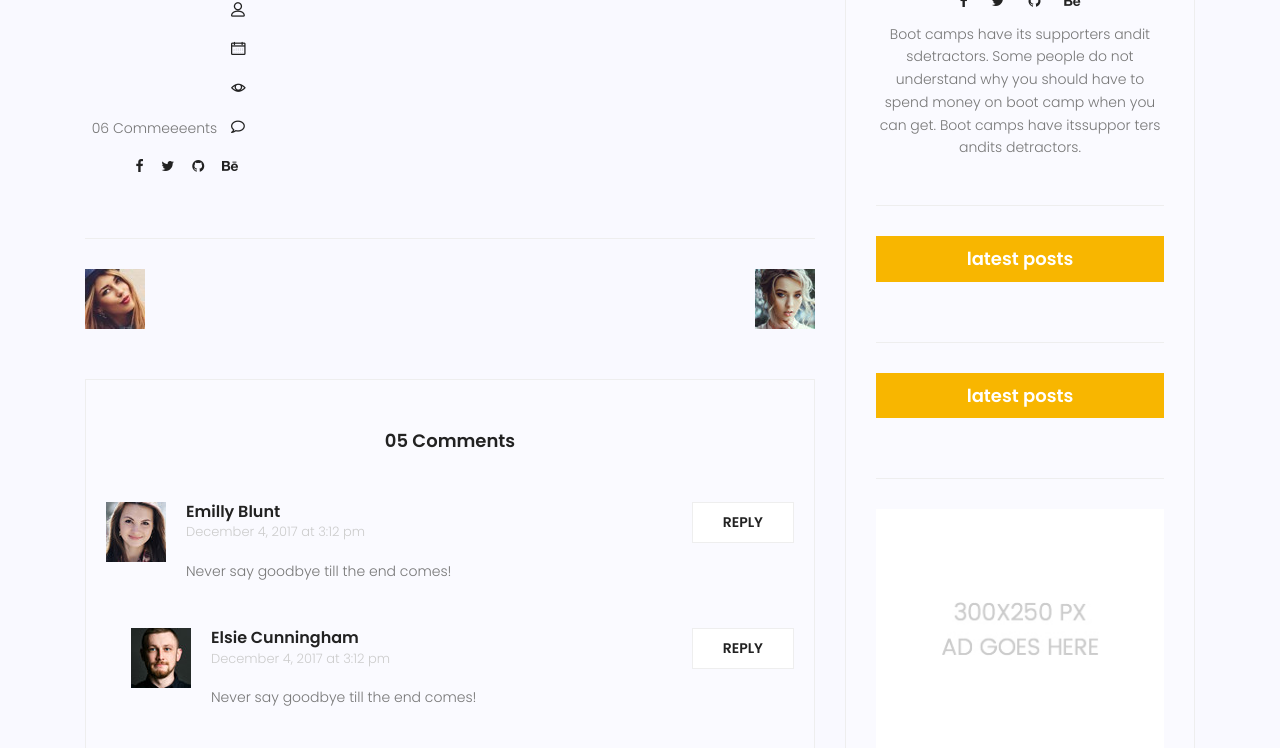
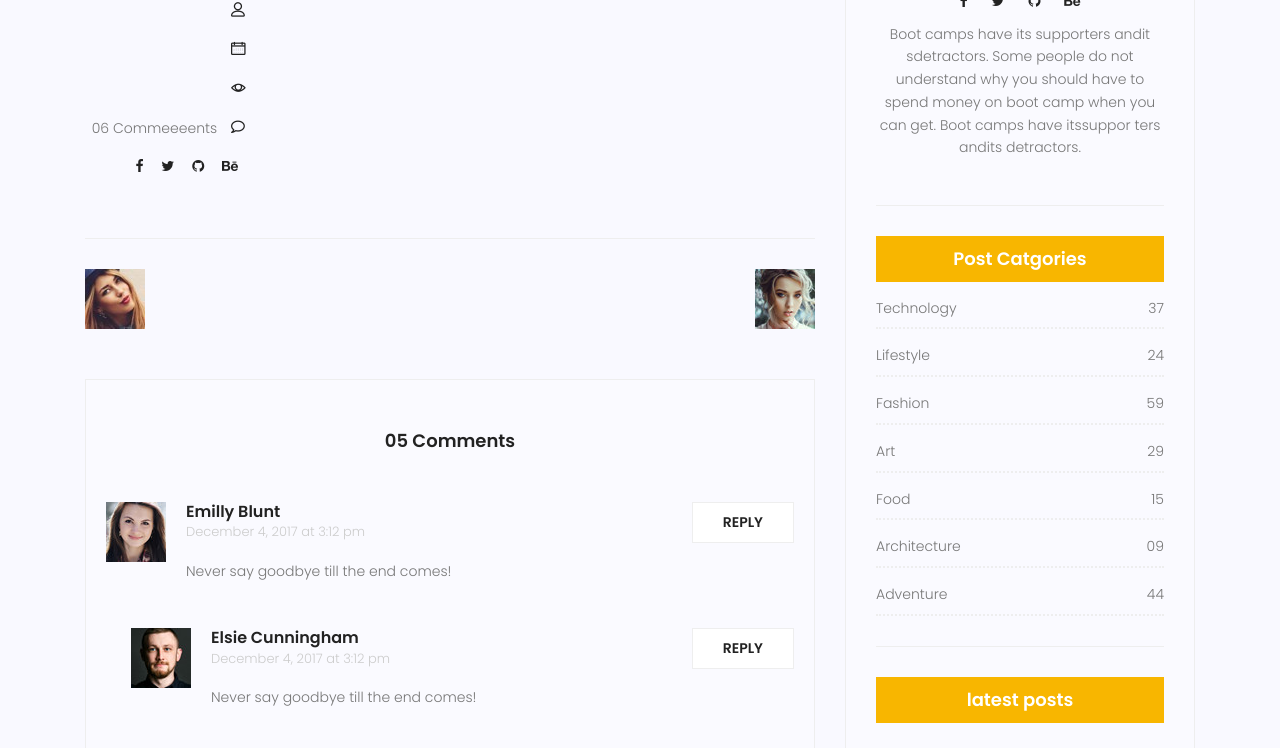
Before and after one commit to rezavamini/site, a Django app: template templates/blog/blog-single.html in a window 1280 px wide. Shown: the part 753-1501 px from the top of the page. Run offline with Django 3.2, Linux system fonts and the light colour scheme; the template is opened without the code that fills it, so the values that code supplies are empty; some libraries are stand-ins or nearby versions.

Commit message:
fix some bugs in latest posts

```diff
--- a/templates/blog/blog-latest-posts.html
+++ b/templates/blog/blog-latest-posts.html
@@ -9,7 +9,7 @@
             </div>
             <div class="details">
                 <a href="{% url 'blog:single' pid=post.id %}"><h6>{{post.title}}</h6></a>
-                <p>02 Hours ago</p>
+                <p>{{post.published_date|date:'d M Y'}}</p>
             </div>
         </div>
         {% endfor %}
--- a/templates/blog/blog-single.html
+++ b/templates/blog/blog-single.html
@@ -212,8 +212,8 @@
 							<div class="widget-wrap">
 								{% include 'blog/blog-search.html' %}
 								{% include 'blog/blog-writer.html' %}
-							    {% latestposts %}
-								{%include 'blog/blog-latest-posts.html' %}
+								{%include 'blog/blog-category.html' %}
+								{% latestposts  %}
 
 
 								{%include 'blog/blog-ads.html' %}
```
